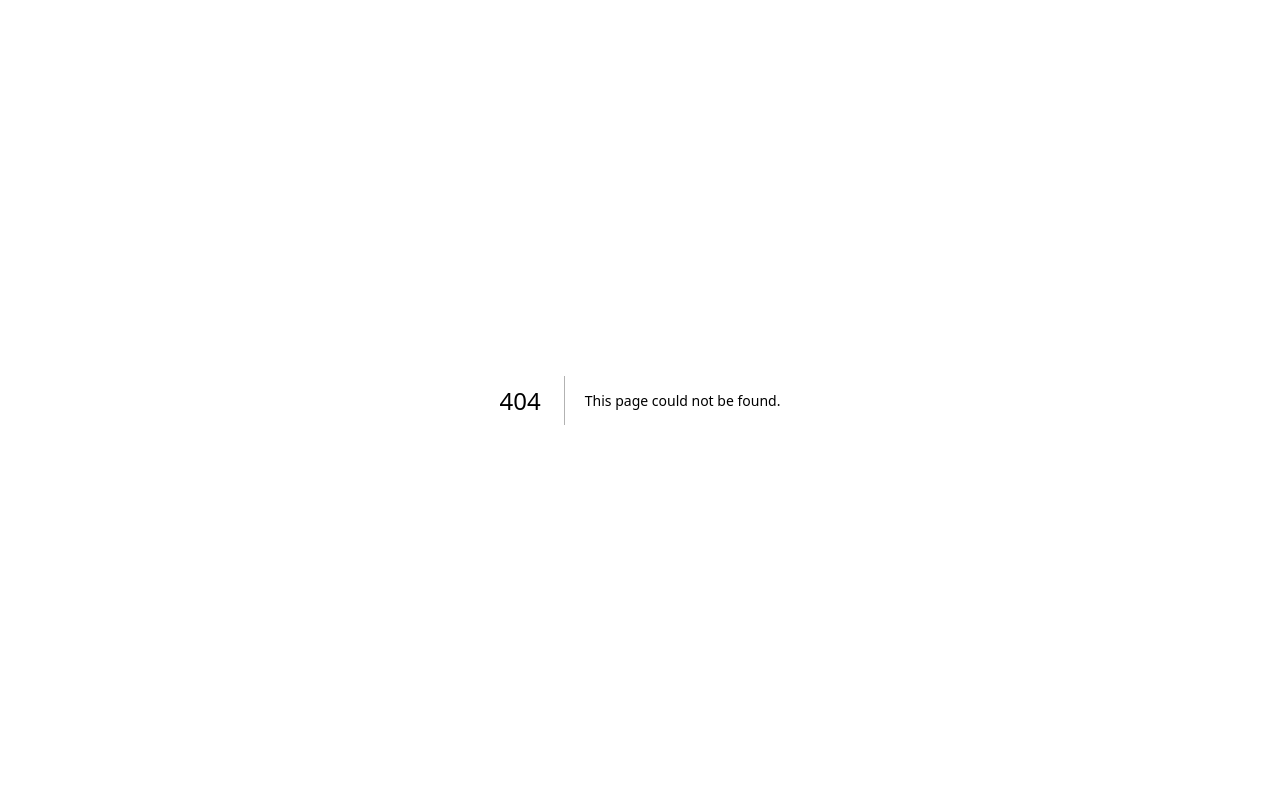
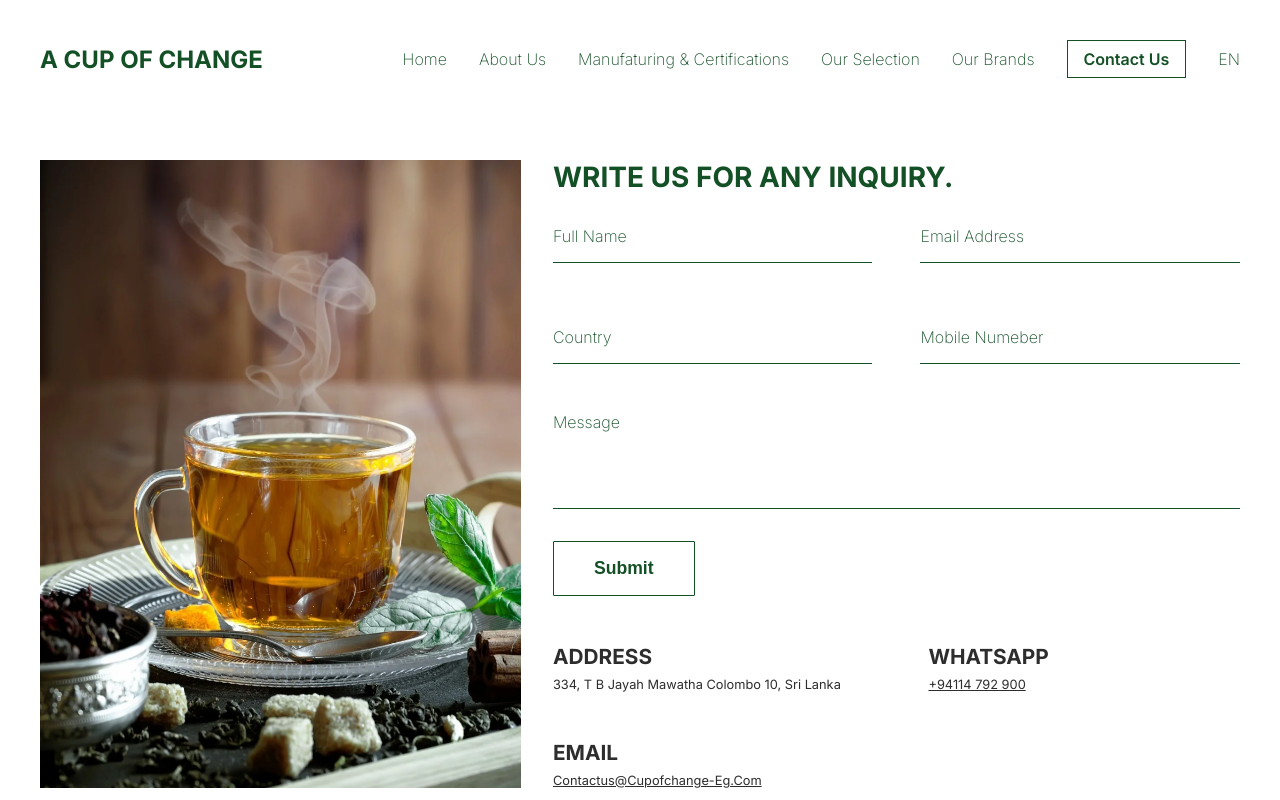
Before and after one commit to MustafaHassib/cup-of-change, a Next.js app: page /contactus in a window 1280 px wide. Before the commit this address had no page. Shown: the top 800 px of the page. Built offline with nearby package versions, Linux system fonts and the light colour scheme.

Commit message:
add contact us

```diff
--- a/src/app/components/navbar/navbar.module.scss
+++ b/src/app/components/navbar/navbar.module.scss
@@ -8,6 +8,12 @@
   top: 0;
   left: 0;
   width: 100%;
+  &.contact_page {
+    color: #145026;
+    .nav__list__btn {
+      border-color: #145026;
+    }
+  }
   .logo {
     text-transform: uppercase;
   }
@@ -21,7 +27,7 @@
     }
     &__item {
       a {
-        font-weight: 100;
+        font-weight: 200;
         font-size: 1rem;
         &.active_item {
           font-weight: 600;
@@ -33,7 +39,10 @@
       }
     }
     &__btn {
-      padding: 0.5rem 1rem;
+      a {
+        display: inline-block;
+        padding: 0.5rem 1rem;
+      }
       border: 1px solid white;
     }
   }
--- a/src/app/components/navbar/navbar.tsx
+++ b/src/app/components/navbar/navbar.tsx
@@ -8,7 +8,11 @@ export const Navbar = () => {
   const pathname = usePathname();
 
   return (
-    <nav className={styles.nav}>
+    <nav
+      className={`${pathname === '/contactus' && styles.contact_page} ${
+        styles.nav
+      }`}
+    >
       <div className={`${styles.logo}`}>
         <h1>A cup of change</h1>
       </div>
@@ -39,12 +43,17 @@ export const Navbar = () => {
           <a href="#!">Our Brands</a>
         </li>
         <li className={`${styles.nav__list__item} ${styles.nav__list__btn}`}>
-          <a href="#!">Contact us</a>
+          <Link
+            className={`${pathname === '/contactus' && styles.active_item}`}
+            href="contactus"
+          >
+            Contact us
+          </Link>
         </li>
         <li
           className={`${styles.nav__list__item} ${styles.nav__list__lang_switch}`}
         >
-          <a href="#!">Contact us</a>
+          <a href="#!">EN</a>
         </li>
       </ul>
     </nav>
--- /dev/null
+++ b/src/app/contactus/contactus.module.scss
@@ -0,0 +1,95 @@
+.contact_us {
+  display: flex;
+  gap: 2rem;
+  padding: 10rem 2.5rem 5rem;
+  input,
+  textarea {
+    font-size: 1rem;
+    font-weight: 200;
+    font-family: inherit;
+    padding: 1rem 0;
+    border: none;
+    border-bottom: 1px solid #145026;
+    background-color: transparent;
+    &::placeholder {
+      color: #145026;
+    }
+    &:focus {
+      outline: none;
+    }
+  }
+
+  &__image {
+    flex: 0.7;
+    img {
+      width: 100%;
+      height: 100%;
+    }
+  }
+  &__form {
+    flex: 1;
+    display: flex;
+    flex-direction: column;
+    align-items: flex-start;
+    gap: 1rem;
+    h5 {
+      color: #145026;
+      font-size: 28px;
+    }
+    form {
+      display: flex;
+      flex-direction: column;
+      gap: 2rem;
+      .form_group {
+        display: flex;
+        flex-wrap: wrap;
+        gap: 3rem;
+      }
+      input {
+        width: calc(100% / 2 - 1.5rem);
+      }
+      textarea {
+        resize: none;
+      }
+      .submit {
+        color: #145026;
+        background-color: transparent;
+        font-size: 1.1rem;
+        padding: 1rem 2.5rem;
+        font-weight: bold;
+        border: 1px solid #145026;
+        border-radius: 1px;
+        align-self: flex-start;
+
+        &:hover {
+          color: white;
+          background-color: #145026;
+        }
+      }
+    }
+  }
+  .address {
+    display: flex;
+    flex-wrap: wrap;
+    gap: 3rem;
+    color: #2d2d2d;
+    width: 100%;
+    margin-top: 2rem;
+    justify-content: space-between;
+    &__details {
+      display: flex;
+      flex-direction: column;
+      align-items: flex-start;
+      width: calc(100% / 2 - 2rem);
+      gap: 0.5rem;
+      h6 {
+        font-weight: bold;
+        font-size: 1.3rem;
+      }
+      p {
+        color: #2d2d2d;
+        font-size: 0.8rem;
+      }
+    }
+  }
+}
--- /dev/null
+++ b/src/app/contactus/contactus.tsx
@@ -0,0 +1,47 @@
+import Image from 'next/image';
+import contactImage from '../../../public/images/contact/Mask Group 6@2x.png';
+
+import styles from './contactus.module.scss';
+
+export const ContactUs = () => {
+  return (
+    <div className={styles.contact_us}>
+      <div className={styles.contact_us__image}>
+        <Image src={contactImage} alt="" />
+      </div>
+      <div className={styles.contact_us__form}>
+        <h5>WRITE US FOR ANY INQUIRY.</h5>
+        <form action="">
+          <div className={styles.form_group}>
+            <input placeholder="Full Name" type="text" name="" id="" />
+            <input placeholder="Email Address" type="text" />
+            <input placeholder="Country" type="text" name="" id="" />
+            <input placeholder="Mobile Numeber" type="text" name="" id="" />
+          </div>
+          <textarea placeholder="Message" name="" id="" rows={4}></textarea>
+          <button type="submit" className={styles.submit}>
+            Submit
+          </button>
+        </form>
+        <div className={styles.address}>
+          <div className={styles.address__details}>
+            <h6>ADDRESS</h6>
+            <p>334, T B Jayah Mawatha Colombo 10, Sri Lanka</p>
+          </div>
+          <div className={styles.address__details}>
+            <h6>WHATSAPP</h6>
+            <p>
+              <u>+94114 792 900</u>{' '}
+            </p>
+          </div>
+          <div className={styles.address__details}>
+            <h6>EMAIL</h6>
+            <p>
+              <u>Contactus@Cupofchange-Eg.Com</u>
+            </p>
+          </div>
+        </div>
+      </div>
+    </div>
+  );
+};
--- /dev/null
+++ b/src/app/contactus/page.tsx
@@ -0,0 +1,3 @@
+import { ContactUs } from './contactus';
+
+export default ContactUs;
--- a/src/app/globals.scss
+++ b/src/app/globals.scss
@@ -81,6 +81,9 @@
 
 body {
   font-size: 16px;
+  display: flex;
+  flex-direction: column;
+  min-height: 100vh;
   // color: rgb(var(--foreground-rgb));
   // background: linear-gradient(
   //     to bottom,
@@ -88,6 +91,9 @@ body {
   //     rgb(var(--background-end-rgb))
   //   )
   //   rgb(var(--background-start-rgb));
+}
+.content {
+  flex: 1;
 }
 
 a {
--- a/src/app/page.module.scss
+++ b/src/app/page.module.scss
@@ -1,6 +1,6 @@
 .hero {
   color: white;
-  min-height: 100vh;
+  min-height: 70vh;
   padding: 4rem 3rem;
   background: linear-gradient(0deg, rgba(0, 0, 0, 0.1), rgba(0, 0, 0, 0.1)),
     url('../../public/images/content-pixie-m-gqDRzbJLQ-unsplash\ \(1\).png');
```
Also changed, not shown: public/images/contact/Mask Group 6@2x.png (added).
